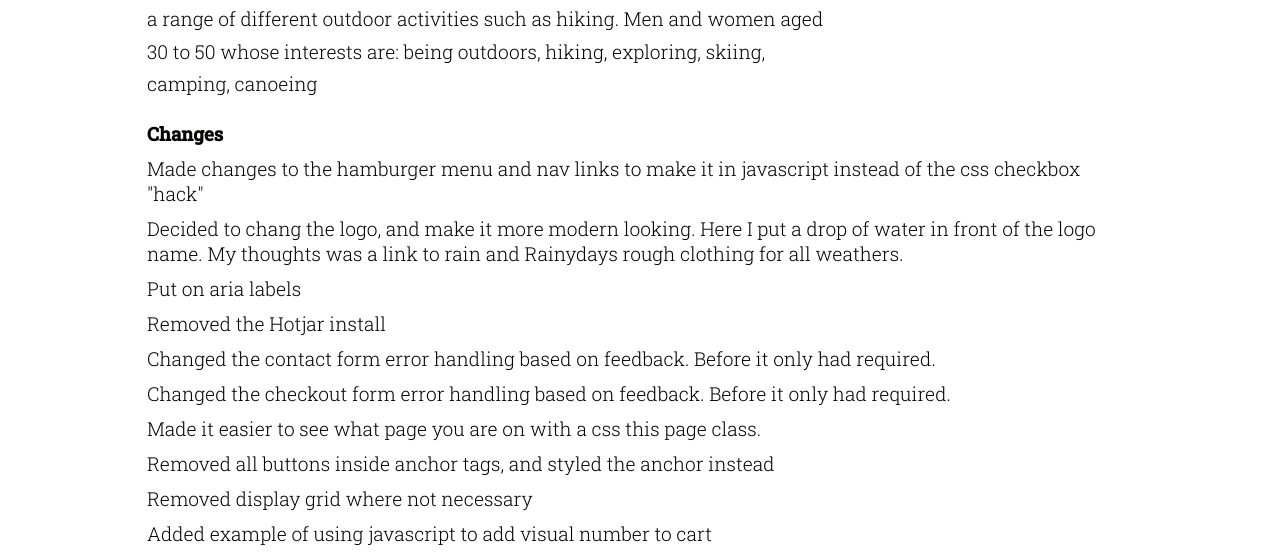
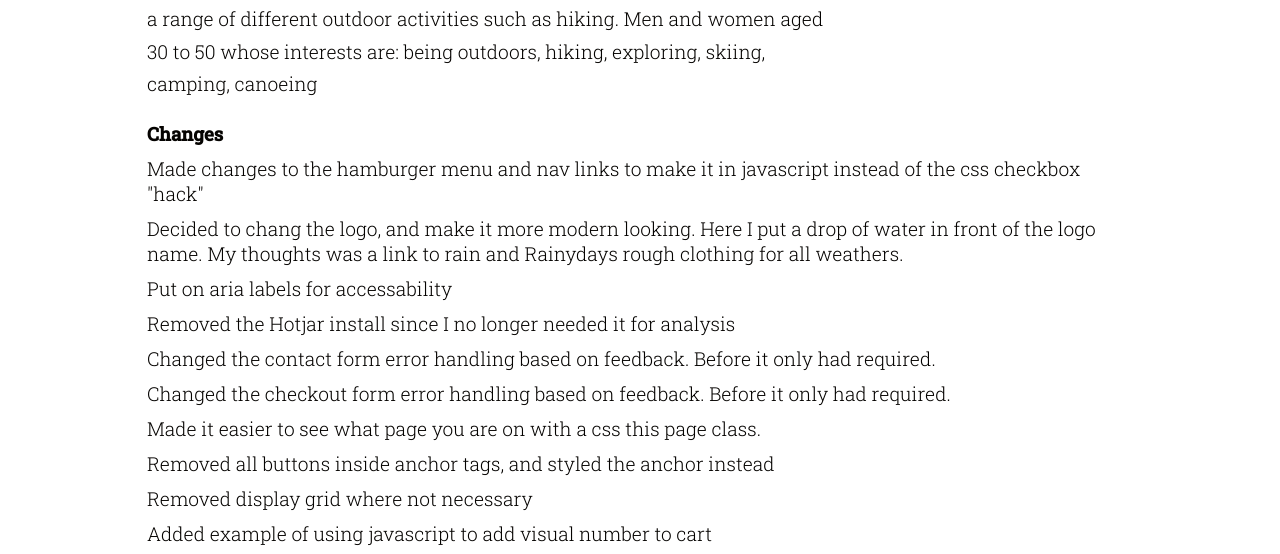
Before and after one commit to matshel/portfolio-1, a plain HTML site: page index.html in a window 1280 px wide. Shown: the part 4868-5422 px from the top of the page. Drawn offline with Linux system fonts and the light colour scheme.

Commit message:
Update index.html

```diff
--- a/index.html
+++ b/index.html
@@ -144,8 +144,8 @@
                             Decided to chang the logo, and make it more modern looking. Here I put a drop of water in front of the logo
                             name. My thoughts was a link to rain and Rainydays rough clothing for all weathers.
                         </li>
-                        <li>Put on aria labels</li>
-                        <li>Removed the Hotjar install</li>
+                        <li>Put on aria labels for accessability</li>
+                        <li>Removed the Hotjar install since I no longer needed it for analysis</li>
                         <li>Changed the contact form error handling based on feedback. Before it only had required.</li>
                         <li>Changed the checkout form error handling based on feedback. Before it only had required.</li>
                         <li>Made it easier to see what page you are on with a css this page class.</li>
```
